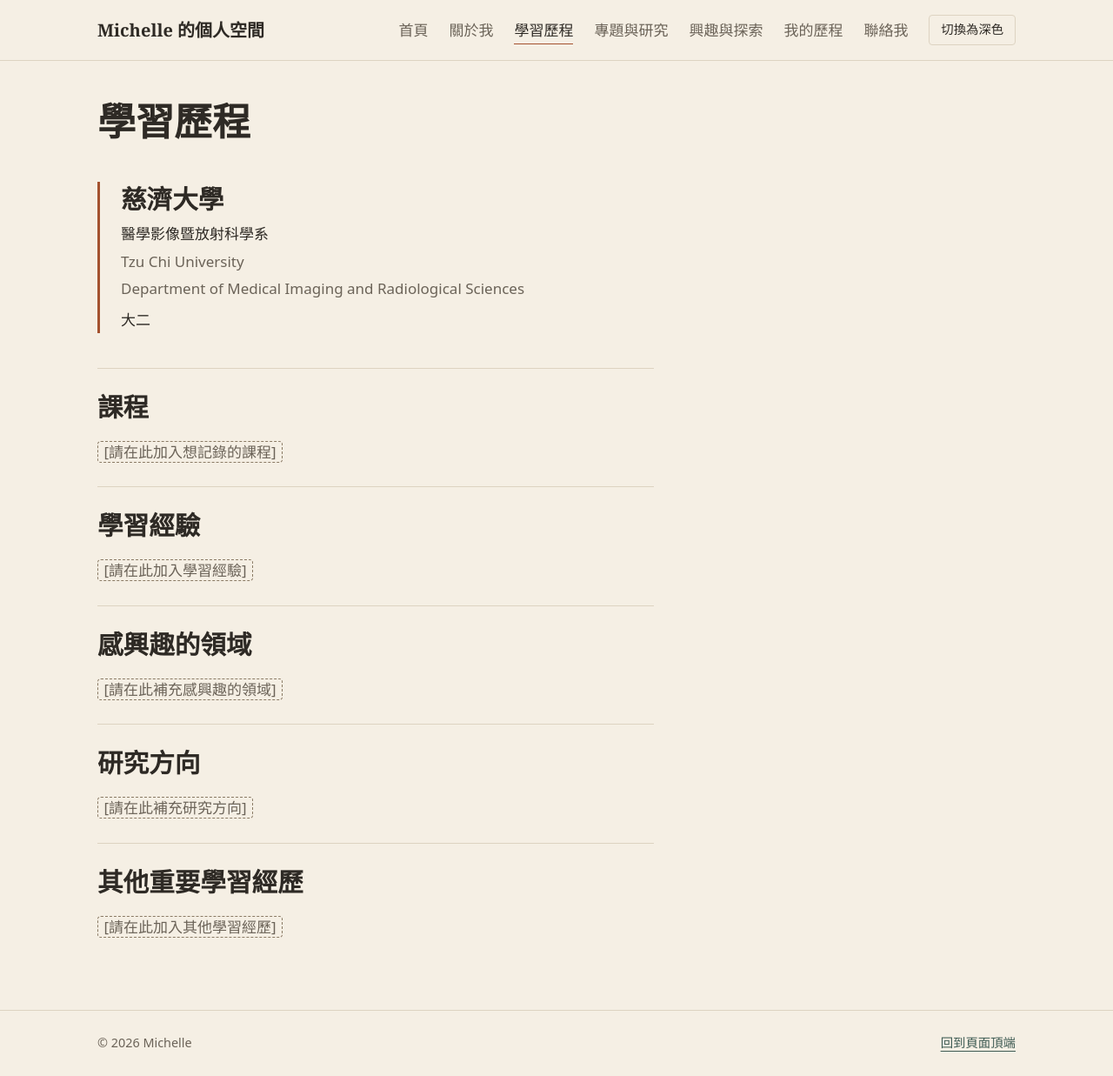
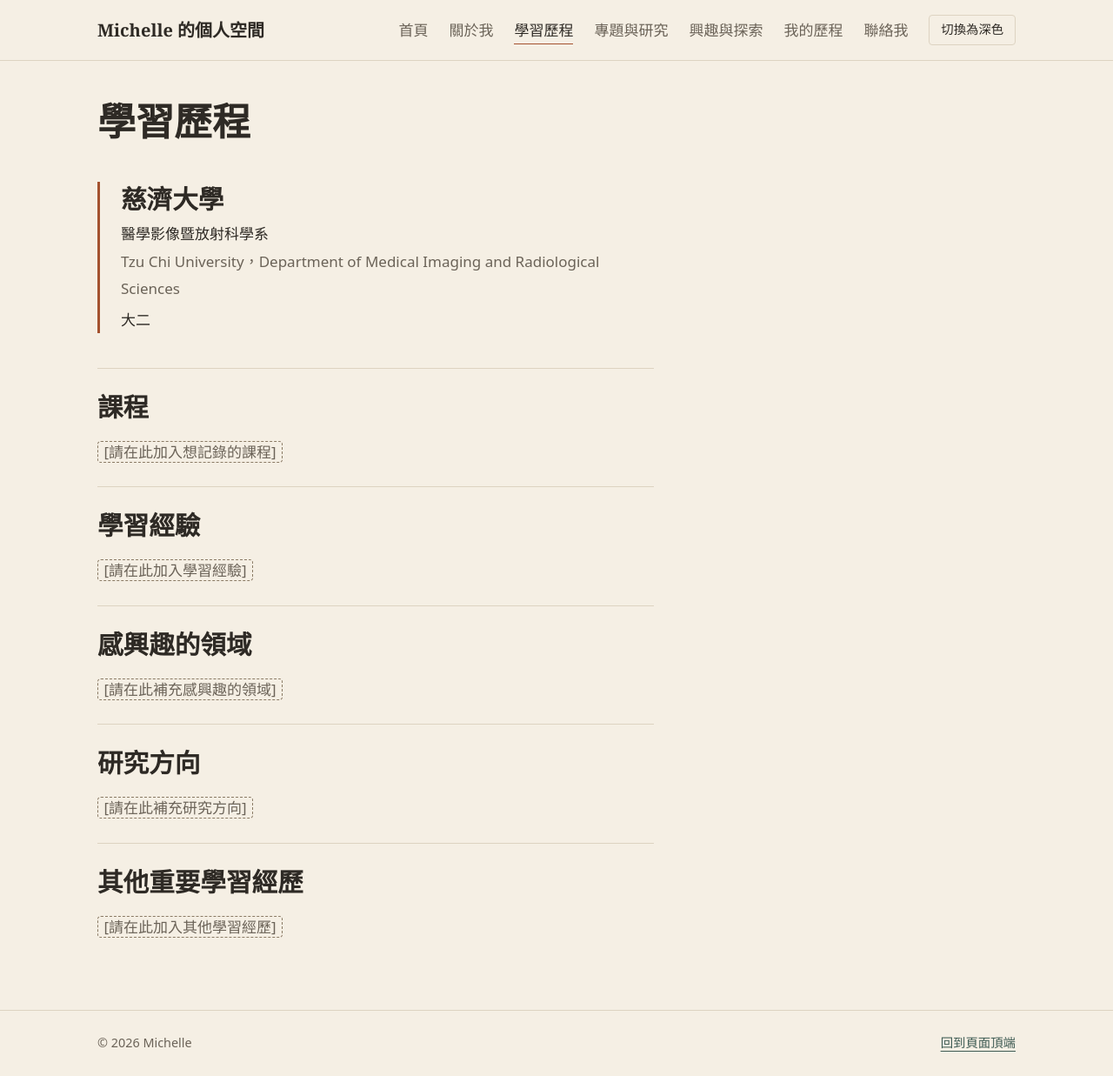
Before and after one commit to Yusheng1024/michelle-site, a Jekyll site: the page built from pages/education.md, in a window 1280 px wide. Shown: the whole page at 87% size. Built offline with Jekyll 4.4.1, drawn with Linux system fonts in a browser that asks for light colours.

Commit message:
Update education.md

```diff
--- a/pages/education.md
+++ b/pages/education.md
@@ -6,7 +6,7 @@ permalink: /education/
 {% assign s = site.data.site %}
 <div class="edu-current">
   <h2>{{ s.university }}</h2>
-  <p>{{ s.department }}<br><span class="muted">{{ s.university_en }}<br>{{ s.department_en }}</span></p>
+  <p>{{ s.department }}<br><span class="muted">{{ s.university_en }}，{{ s.department_en }}</span></p>
   <p>{{ s.grade }}</p>
 </div>
 
```
